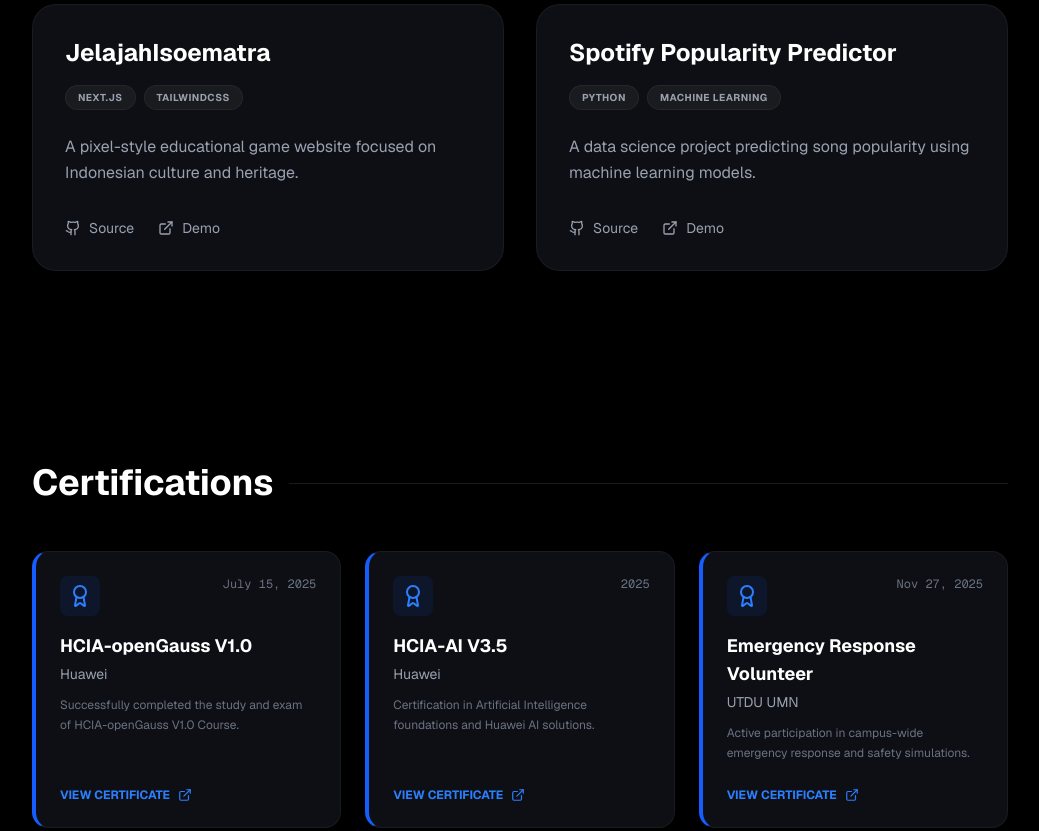
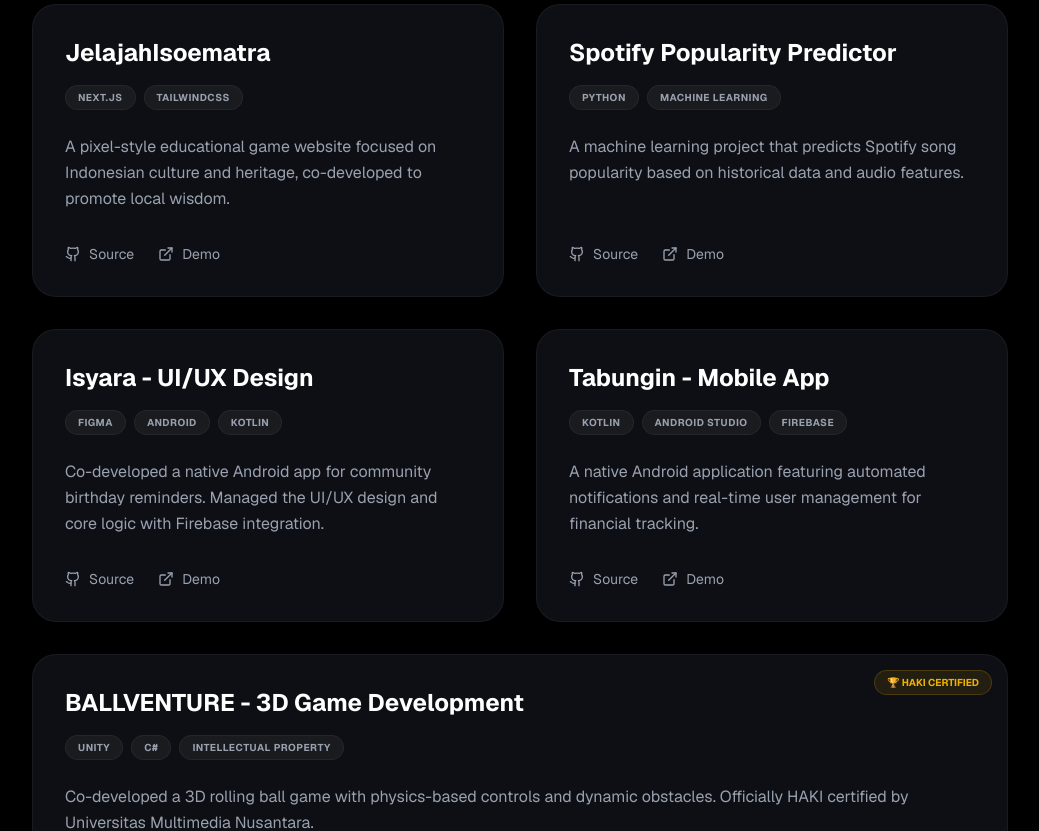
Before and after one commit to NathanaelAxl/my-portfolio, a Next.js app: page / in a window 1280 px wide. Shown: the part 2580-3411 px from the top of the page, without its empty margins (120-1159 px from the left). Built offline with nearby package versions, Linux system fonts and the light colour scheme.

Commit message:
fix(projects): make source and demo links clickable

```diff
--- a/app/page.tsx
+++ b/app/page.tsx
@@ -100,20 +100,63 @@ export default function Portfolio() {
         </div>
       </section>
 
-      {/* PROJECTS */}
+      {/* PROJECTS SECTION */}
       <section id="projects" className="max-w-5xl mx-auto py-24 px-6">
         <h2 className="text-4xl font-bold mb-12">Projects</h2>
-        <div className="grid md:grid-cols-2 gap-8">
+
+        <div className="grid grid-cols-1 md:grid-cols-2 gap-8">
+
+          {/* Project 1: JelajahIsoematra */}
           <ProjectCard
             title="JelajahIsoematra"
             tags={["Next.js", "TailwindCSS"]}
-            desc="A pixel-style educational game website focused on Indonesian culture and heritage."
+            desc="A pixel-style educational game website focused on Indonesian culture and heritage, co-developed to promote local wisdom."
+            githubLink="#"
+            demoLink="#"
           />
+
+          {/* Project 2: Spotify Popularity Predictor */}
           <ProjectCard
             title="Spotify Popularity Predictor"
             tags={["Python", "Machine Learning"]}
-            desc="A data science project predicting song popularity using machine learning models."
+            desc="A machine learning project that predicts Spotify song popularity based on historical data and audio features."
+            githubLink="#"
+            demoLink="#"
           />
+
+          {/* Project 3: Isyara (UI/UX) */}
+          <ProjectCard
+            title="Isyara - UI/UX Design"
+            tags={["Figma", "Android", "Kotlin"]}
+            desc="Co-developed a native Android app for community birthday reminders. Managed the UI/UX design and core logic with Firebase integration."
+            githubLink="#"
+            demoLink="https://www.figma.com/design/lRVxUT0tk1L0wmZJ5FwVyi/Untitled?node-id=0-1"
+          />
+
+          {/* Project 4: Tabungin (Mobile App) */}
+          <ProjectCard
+            title="Tabungin - Mobile App"
+            tags={["Kotlin", "Android Studio", "Firebase"]}
+            desc="A native Android application featuring automated notifications and real-time user management for financial tracking."
+            githubLink="https://github.com/NathanaelAxl/MAP_MID_TERM.git"
+            demoLink="#"
+          />
+
+          {/* Project 5: BALLVENTURE (Featured - Wide Card) */}
+          <div className="md:col-span-2 relative group">
+            {/* Badge HAKI Khusus */}
+            <div className="absolute top-4 right-4 z-10 bg-yellow-500/10 border border-yellow-500/20 text-yellow-500 text-[10px] font-bold px-3 py-1 rounded-full backdrop-blur-sm">
+              🏆 HAKI CERTIFIED
+            </div>
+
+            <ProjectCard
+              title="BALLVENTURE - 3D Game Development"
+              tags={["Unity", "C#", "Intellectual Property"]}
+              desc="Co-developed a 3D rolling ball game with physics-based controls and dynamic obstacles. Officially HAKI certified by Universitas Multimedia Nusantara."
+              demoLink="https://umn.itch.io/ballventure"
+              githubLink="#"
+            />
+          </div>
         </div>
       </section>
 
@@ -171,6 +214,13 @@ export default function Portfolio() {
             link="/certificates/python introduction sololearn.pdf"
           />
 
+          <CertificateCard
+            title="Intellectual Property Rights (HAKI)"
+            issuer="Kemenkumham & UMN"
+            date="2026"
+            desc="Official registration of 'BALLVENTURE' as an Intellectual Property under the Game Development category."
+            link="https://umn.itch.io/ballventure"
+          />
         </div>
       </section>
 
@@ -211,9 +261,9 @@ function ExperienceCard({ title, company, date, desc }: any) {
   );
 }
 
-function ProjectCard({ title, tags, desc }: any) {
+function ProjectCard({ title, tags, desc, githubLink, demoLink }: any) {
   return (
-    <div className="group bg-[#0d0f14] border border-white/5 p-8 rounded-3xl hover:border-white/20 transition-all flex flex-col h-full">
+    <div className="group bg-[#0d0f14] border border-white/5 p-8 rounded-3xl hover:border-white/20 transition-all flex flex-col h-full relative">
       <h3 className="text-2xl font-bold mb-4 group-hover:text-blue-400 transition-colors">{title}</h3>
       <div className="flex gap-2 mb-6 flex-wrap">
         {tags.map((t: string) => (
@@ -221,9 +271,21 @@ function ProjectCard({ title, tags, desc }: any) {
         ))}
       </div>
       <p className="text-gray-400 mb-8 leading-relaxed flex-grow">{desc}</p>
+
       <div className="flex gap-6">
-        <button className="flex items-center gap-2 text-sm text-gray-400 hover:text-white transition"><Github size={16} /> Source</button>
-        <button className="flex items-center gap-2 text-sm text-gray-400 hover:text-white transition"><ExternalLink size={16} /> Demo</button>
+        {/* Cek jika githubLink ada, maka tampilkan linknya */}
+        {githubLink && (
+          <a href={githubLink} target="_blank" rel="noopener noreferrer" className="flex items-center gap-2 text-sm text-gray-400 hover:text-white transition cursor-pointer">
+            <Github size={16} /> Source
+          </a>
+        )}
+
+        {/* Cek jika demoLink ada, maka tampilkan linknya */}
+        {demoLink && (
+          <a href={demoLink} target="_blank" rel="noopener noreferrer" className="flex items-center gap-2 text-sm text-gray-400 hover:text-white transition cursor-pointer">
+            <ExternalLink size={16} /> Demo
+          </a>
+        )}
       </div>
     </div>
   );
```
